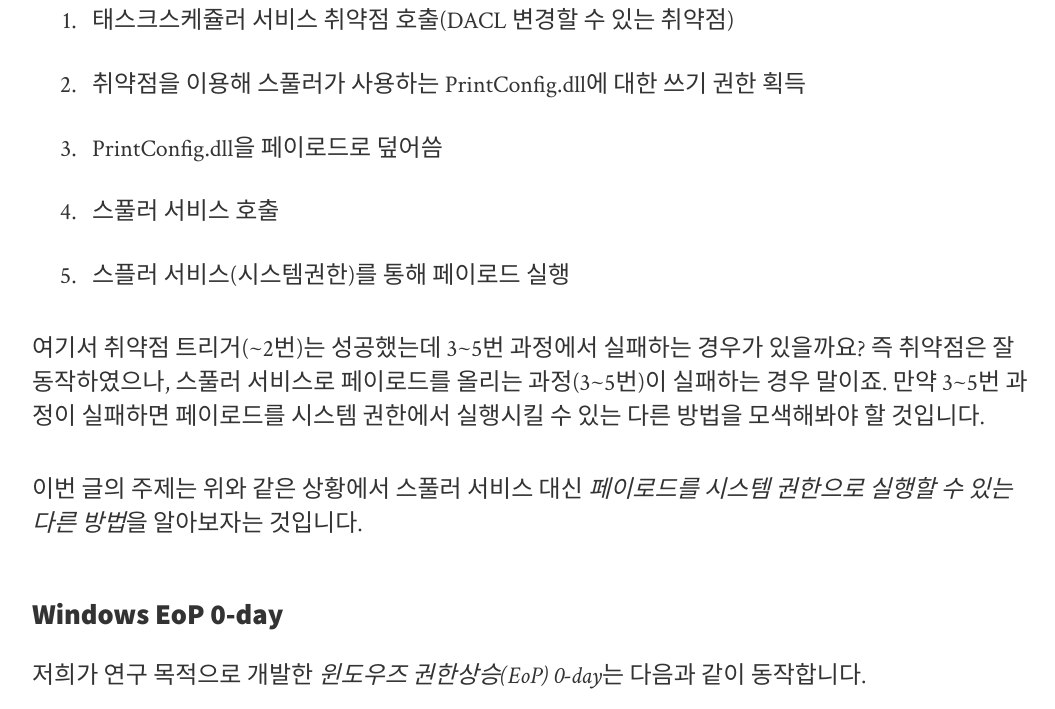
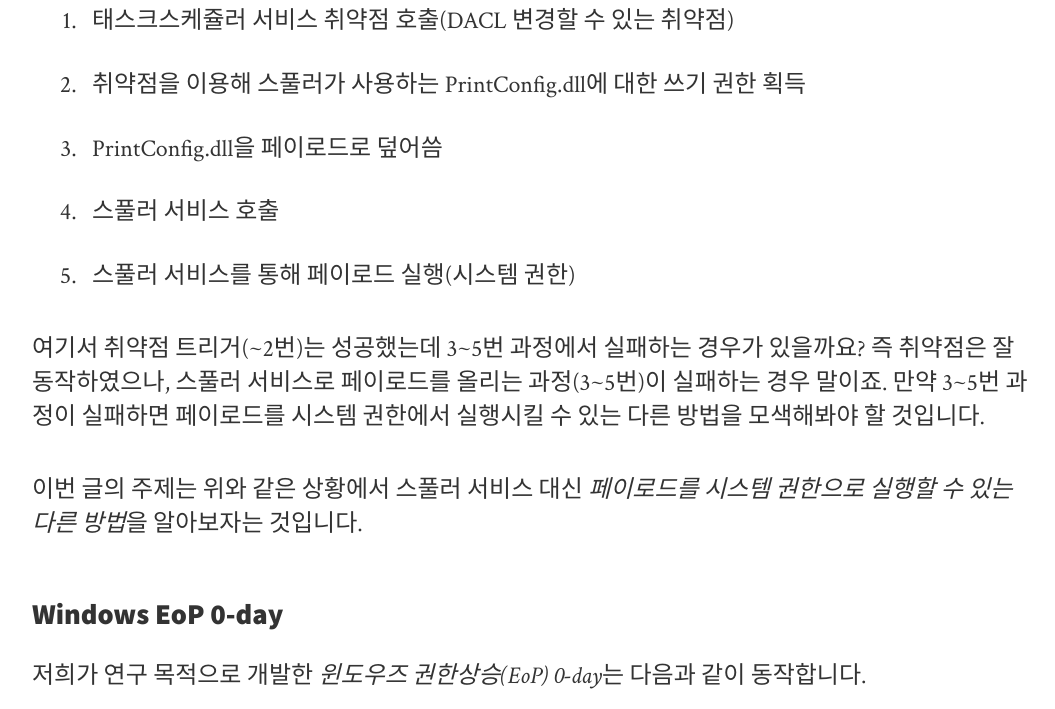
Before and after one commit to intellee/blog.diffense.co.kr, a Jekyll site: the page built from _posts/2019-03-02-Eop-DHub.md, in a window 1280 px wide and 900 px high, scrolled down 819 px, cut to the strip 0-709 px from the top of the window. Shown: the whole strip, without its empty margins (108-1163 px from the left). Built offline with Jekyll 4.4.1, drawn with Linux system fonts in a browser that asks for light colours; nearby versions of some CDN libraries.

Commit message:
Eop DHub

```diff
--- a/_posts/2019-03-02-Eop-DHub.md
+++ b/_posts/2019-03-02-Eop-DHub.md
@@ -17,7 +17,7 @@ author:
 2. 취약점을 이용해 스풀러가 사용하는 PrintConfig.dll에 대한 쓰기 권한 획득
 3. PrintConfig.dll을 페이로드로 덮어씀
 4. 스풀러 서비스 호출
-5. 스플러 서비스(시스템권한)를 통해 페이로드 실행
+5. 스풀러 서비스를 통해 페이로드 실행(시스템 권한)
 
 여기서 취약점 트리거(~2번)는 성공했는데 3~5번 과정에서 실패하는 경우가 있을까요? 즉 취약점은 잘 동작하였으나, 스풀러 서비스로 페이로드를 올리는 과정(3~5번)이 실패하는 경우 말이죠. 만약 3~5번 과정이 실패하면 페이로드를 시스템 권한에서 실행시킬 수 있는 다른 방법을 모색해봐야 할 것입니다.
 
```
Also changed, not shown: 2 other files.
